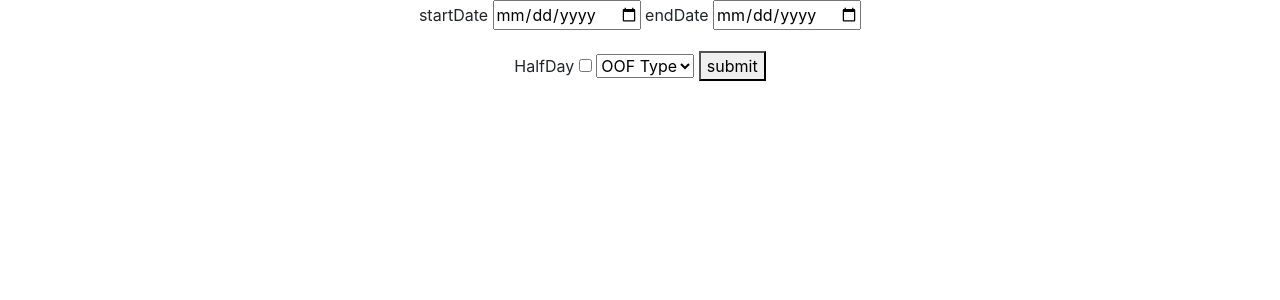
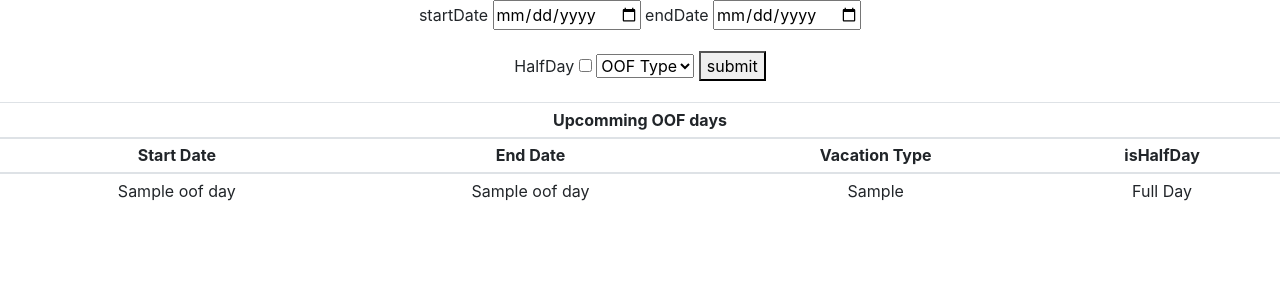
Before and after one commit to alexandrunita/AvailabilityTracker, a Flask app: template templates/bookOOF.html in a window 1280 px wide. Shown: the part 56-356 px from the top of the page. Run offline with Flask 2, Linux system fonts and the light colour scheme; the template is opened without the code that fills it: most values are stand-ins (such as "Sample title", 1, 10 or a date in 2020); some libraries are stand-ins or nearby versions.

Commit message:
bookOOF final steps
- optimized insert_OOF to look up through relevant booked OOF days when looking for conflict
- implemented Upcoming OOF Days table in bookOOF.html

```diff
--- a/app.py
+++ b/app.py
@@ -95,8 +95,12 @@ def bookOOF():
             return apology("OOF NOT BOOKED - request conflicts with previous OOF booking for this user", 400)
         # return booking confirmation page
         return render_template("bookOOF.html", booked = True, startDate = startDate, endDate = endDate, isHalfDay = isHalfDay, oofType = oofType)
-    # if GET is used return form
-    return render_template("bookOOF.html", oofTypes = OOF_TYPES)
+    # if GET is used => return form
+    # display all booked OOF days for current user at bottom of page
+    oofDays = database.lookup_bookedOOF(session["user_id"], date.today().isoformat())
+    # if user has no pre-existent booked OOF days, add nothing to standard template
+    return render_template("bookOOF.html", oofTypes = OOF_TYPES, oofDays = oofDays)
+
 
 
 @app.route("/login", methods=["GET","POST"])
--- a/templates/bookOOF.html
+++ b/templates/bookOOF.html
@@ -50,8 +50,40 @@
             startButton.addEventListener("change", hideCheckbox);
             endButton.addEventListener("change", hideCheckbox);
         </script>
-    {% endif %}
-    {% if booked %}
+        {% if oofDays %}
+        <table class="mx-auto table table-sm">
+            <thead>
+                <tr>
+                    <th colspan="4">Upcomming OOF days</th>
+                </tr>
+                <tr>
+                    <th>Start Date</th>
+                    <th>End Date</th>
+                    <th>Vacation Type</th>
+                    <th>isHalfDay</th>
+                </tr>
+            </thead>
+            <tbody>
+                {% for oofDay in oofDays %}
+                <tr>
+                    <td>{{oofDay[2]}}</td>
+                    <td>{{oofDay[3]}}</td>
+                    <td>
+                        {{oofTypes[oofDay[1] - 1]}}
+                    </td>
+                    <td>
+                        {% if oofDay[4]%}
+                        Half Day
+                        {% else %}
+                        Full Day
+                        {% endif %}
+                    </td>
+                </tr>
+                {%endfor%}
+            </tbody>
+        </table>
+        {% endif %}
+    {% else %}
         <table class="mx-auto w-75 p-3 table table-sm">
             <th colspan="2">Successfully Booked OOF with following details</th>
             <tr>
```
Also changed, not shown: database.py (+18 -2 lines), availability.db.
